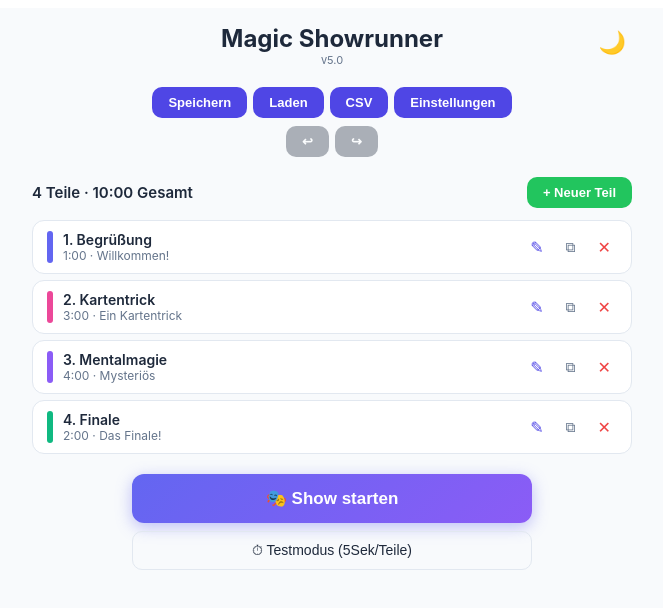
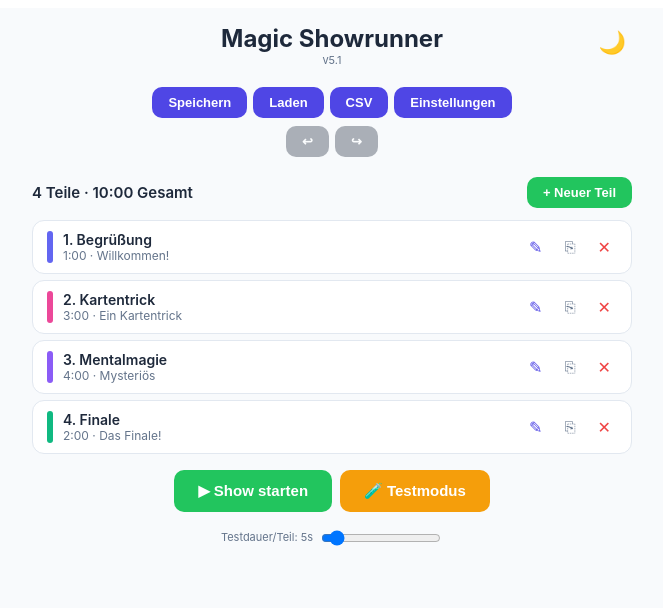
Before and after one commit to TheLomma/magicshowrunnernew, a React (Create React App) app: page / in a window 1280 px wide. Shown: the top 608 px of the page, without its empty margins (308-971 px from the left). Built offline with nearby package versions, Linux system fonts and the light colour scheme.

Commit message:
Update App.js
Version 5.1

```diff
--- a/src/App.js
+++ b/src/App.js
@@ -14,8 +14,8 @@ var SOUNDS = {
 };
 
 var T = {
-  de: { title: "Magic Showrunner", ver: "v5.0", save: "Speichern", load: "Laden", newPart: "Neuer Teil", start: "Show starten", test: "Testmodus", parts: "Teile", total: "Gesamt", settings: "Einstellungen", planTheme: "Planungs-Theme", perfTheme: "Perform-Theme", beeps: "Signaltöne", vibration: "Vibration", volume: "Lautstärke", testTone: "Testton", testDur: "Testdauer/Teil", titleL: "Titel", durL: "Dauer (Sek)", introL: "Intro-Ansage", preAnnL: "Vorankündigung (Sek)", preAnnTxt: "Vorankündigungs-Text", notesL: "Notizen", colorL: "Farbe", saveBtn: "Speichern", cancel: "Abbrechen", showName: "Show-Name", overwrite: "Überschreiben", noSaved: "Keine Shows.", pause: "Pause", resume: "Weiter", prev: "Zurück", next: "Weiter", partOf: "Teil", of: "/", dup: "Duplizieren", del: "Löschen", edit: "Bearbeiten", sek: "Sek", csv: "CSV", fontSize: "Größe", fontFamily: "Schriftart", ttsVoice: "Stimme", ttsRate: "Tempo", ttsPitch: "Tonhöhe", ttsPreview: "Vorschau", animations: "Animationen", notes: "Notizen", stop: "Stop", setlist: "Setlist", elapsed: "Vergangen", remaining: "Verbleibend", soundLabel: "Signalton" },
-  en: { title: "Magic Showrunner", ver: "v5.0", save: "Save", load: "Load", newPart: "New Part", start: "Start Show", test: "Test Mode", parts: "Parts", total: "Total", settings: "Settings", planTheme: "Plan Theme", perfTheme: "Perform Theme", beeps: "Beeps", vibration: "Vibration", volume: "Volume", testTone: "Test Tone", testDur: "Test dur/part", titleL: "Title", durL: "Duration (sec)", introL: "Intro (TTS)", preAnnL: "Pre-announce (sec)", preAnnTxt: "Pre-announce text", notesL: "Notes", colorL: "Color", saveBtn: "Save", cancel: "Cancel", showName: "Show Name", overwrite: "Overwrite", noSaved: "No saved shows.", pause: "Pause", resume: "Resume", prev: "Back", next: "Next", partOf: "Part", of: "/", dup: "Duplicate", del: "Delete", edit: "Edit", sek: "sec", csv: "CSV", fontSize: "Size", fontFamily: "Font family", ttsVoice: "Voice", ttsRate: "Speed", ttsPitch: "Pitch", ttsPreview: "Preview", animations: "Animations", notes: "Notes", stop: "Stop", setlist: "Setlist", elapsed: "Elapsed", remaining: "Remaining", soundLabel: "Alert Sound" }
+  de: { title: "Magic Showrunner", ver: "v5.1", save: "Speichern", load: "Laden", newPart: "Neuer Teil", start: "Show starten", test: "Testmodus", parts: "Teile", total: "Gesamt", settings: "Einstellungen", planTheme: "Planungs-Theme", perfTheme: "Perform-Theme", beeps: "Signaltöne", vibration: "Vibration", volume: "Lautstärke", testTone: "Testton", testDur: "Testdauer/Teil", titleL: "Titel", durL: "Dauer (Sek)", introL: "Intro-Ansage", preAnnL: "Vorankündigung (Sek)", preAnnTxt: "Vorankündigungs-Text", notesL: "Notizen", colorL: "Farbe", saveBtn: "Speichern", cancel: "Abbrechen", showName: "Show-Name", overwrite: "Überschreiben", noSaved: "Keine Shows.", pause: "Pause", resume: "Weiter", prev: "Zurück", next: "Weiter", partOf: "Teil", of: "/", dup: "Duplizieren", del: "Löschen", edit: "Bearbeiten", sek: "Sek", csv: "CSV", fontSize: "Größe", fontFamily: "Schriftart", ttsVoice: "Stimme", ttsRate: "Tempo", ttsPitch: "Tonhöhe", ttsPreview: "Vorschau", animations: "Animationen", notes: "Notizen", stop: "Stop", setlist: "Setlist", elapsed: "Vergangen", remaining: "Verbleibend", soundLabel: "Signalton" },
+  en: { title: "Magic Showrunner", ver: "v5.1", save: "Save", load: "Load", newPart: "New Part", start: "Start Show", test: "Test Mode", parts: "Parts", total: "Total", settings: "Settings", planTheme: "Plan Theme", perfTheme: "Perform Theme", beeps: "Beeps", vibration: "Vibration", volume: "Volume", testTone: "Test Tone", testDur: "Test dur/part", titleL: "Title", durL: "Duration (sec)", introL: "Intro (TTS)", preAnnL: "Pre-announce (sec)", preAnnTxt: "Pre-announce text", notesL: "Notes", colorL: "Color", saveBtn: "Save", cancel: "Cancel", showName: "Show Name", overwrite: "Overwrite", noSaved: "No saved shows.", pause: "Pause", resume: "Resume", prev: "Back", next: "Next", partOf: "Part", of: "/", dup: "Duplicate", del: "Delete", edit: "Edit", sek: "sec", csv: "CSV", fontSize: "Size", fontFamily: "Font family", ttsVoice: "Voice", ttsRate: "Speed", ttsPitch: "Pitch", ttsPreview: "Preview", animations: "Animations", notes: "Notes", stop: "Stop", setlist: "Setlist", elapsed: "Elapsed", remaining: "Remaining", soundLabel: "Alert Sound" }
 };
 
 var TH = {
@@ -475,7 +475,7 @@ function PerformMode(props) {
       </div>
 
       <div style={{ width: "80%", maxWidth: 400, position: "relative", cursor: "pointer", padding: "8px 0", marginTop: 4, marginBottom: 24, userSelect: "none" }} onMouseDown={handleBarMouseDown} onTouchStart={handleBarTouchStart}>
-        <style>{"\n@keyframes pulse { 0%,100%{opacity:1} 50%{opacity:0.4} }\n"}</style>
+        <style>{"@keyframes pulse { 0%,100%{opacity:1} 50%{opacity:0.4} }"}</style>
         <div style={{ width: "100%", height: 10, borderRadius: 5, background: pt.barBg, overflow: "hidden", boxShadow: remaining <= 10 && remaining > 0 ? "0 0 12px #ef444488" : "none" }}>
           <div style={{ height: "100%", borderRadius: 4, background: remaining <= 10 && remaining > 0 ? "#ef4444" : remaining <= 30 && remaining > 0 ? "#f59e0b" : (part && part.color ? part.color : pt.bar), width: pct + "%", transition: cfg.animations ? "width 1s linear" : "none", animation: remaining <= 10 && remaining > 0 ? "pulse 0.8s ease-in-out infinite" : "none" }} />
         </div>
@@ -666,14 +666,14 @@ export default function App() {
             </div>
           )}
           <div style={{ display: "flex", gap: 6 }}>
-            <button onClick={doUndo} disabled={!canUndo} style={Object.assign({}, bs, { background: canUndo ? "#6b7280" : "#374151", opacity: canUndo ? 1 : 0.4 })}>↩</button>
-            <button onClick={doRedo} disabled={!canRedo} style={Object.assign({}, bs, { background: canRedo ? "#6b7280" : "#374151", opacity: canRedo ? 1 : 0.4 })}>↪</button>
+            <button onClick={doUndo} disabled={!canUndo} style={Object.assign({}, bs, { background: canUndo ? "#6b7280" : "#374151", opacity: canUndo ? 1 : 0.4 })}>{"↩"}</button>
+            <button onClick={doRedo} disabled={!canRedo} style={Object.assign({}, bs, { background: canRedo ? "#6b7280" : "#374151", opacity: canRedo ? 1 : 0.4 })}>{"↪"}</button>
           </div>
         </div>
 
         <div style={{ display: "flex", justifyContent: "space-between", alignItems: "center", marginBottom: 12 }}>
-          <span style={{ fontWeight: 600, fontSize: 15 }}>{parts.length} {t.parts} · {fmt(totalSec)} {t.total}</span>
-          <button onClick={function() { setEditPart(null); setEditOpen(true); }} style={Object.assign({}, bs, { background: "#22c55e" })}>+ {t.newPart}</button>
+          <span style={{ fontWeight: 600, fontSize: 15 }}>{parts.length} {t.parts} {"\u00B7"} {fmt(totalSec)} {t.total}</span>
+          <button onClick={function() { setEditPart(null); setEditOpen(true); }} style={Object.assign({}, bs, { background: "#22c55e" })}>{"+ " + t.newPart}</button>
         </div>
 
         {parts.map(function(p, i) {
@@ -683,18 +683,23 @@ export default function App() {
               <div style={{ width: 6, height: 32, borderRadius: 3, background: p.color || th.acc, flexShrink: 0 }} />
               <div style={{ flex: 1, minWidth: 0 }}>
                 <div style={{ fontWeight: 600, fontSize: 14, whiteSpace: "nowrap", overflow: "hidden", textOverflow: "ellipsis" }}>{(i + 1) + ". " + p.title}</div>
-                <div style={{ fontSize: 12, color: th.sub }}>{fmt(p.duration)} · {p.intro || "–"}</div>
+                <div style={{ fontSize: 12, color: th.sub }}>{fmt(p.duration)} {"\u00B7"} {p.intro || "\u2013"}</div>
               </div>
-              <button onClick={function() { setEditPart(p); setEditOpen(true); }} style={{ background: "none", border: "none", color: th.acc, cursor: "pointer", fontSize: 16 }}>✎</button>
-              <button onClick={function() { dupPart(p); }} style={{ background: "none", border: "none", color: th.sub, cursor: "pointer", fontSize: 14 }}>⧉</button>
-              <button onClick={function() { delPart(p.id); }} style={{ background: "none", border: "none", color: "#ef4444", cursor: "pointer", fontSize: 16 }}>✕</button>
+              <button onClick={function() { setEditPart(p); setEditOpen(true); }} style={{ background: "none", border: "none", color: th.acc, cursor: "pointer", fontSize: 16 }}>{"\u270E"}</button>
+              <button onClick={function() { dupPart(p); }} style={{ background: "none", border: "none", color: th.sub, cursor: "pointer", fontSize: 14 }}>{"\u2398"}</button>
+              <button onClick={function() { delPart(p.id); }} style={{ background: "none", border: "none", color: "#ef4444", cursor: "pointer", fontSize: 16 }}>{"\u2715"}</button>
             </div>
           );
         })}
 
-        <div style={{ marginTop: 20, display: "flex", flexDirection: "column", gap: 8, alignItems: "center" }}>
-          <button onClick={function() { setCfg(function(c) { return Object.assign({}, c, { testMode: false }); }); setPerforming(true); }} style={{ width: "100%", maxWidth: 400, padding: 14, borderRadius: 12, border: "none", background: "linear-gradient(135deg, #6366f1, #8b5cf6)", color: "#fff", fontWeight: 800, fontSize: 17, cursor: "pointer", boxShadow: "0 4px 16px rgba(99,102,241,0.4)" }}>{"\uD83C\uDFAD " + t.start}</button>
-          <button onClick={function() { setCfg(function(c) { return Object.assign({}, c, { testMode: true }); }); setPerforming(true); }} style={{ width: "100%", maxWidth: 400, padding: 10, borderRadius: 10, border: "1px solid " + th.brd, background: "transparent", color: th.text, fontSize: 14, cursor: "pointer" }}>{"\u23F1 " + t.test + " (" + cfg.testDur + t.sek + "/" + t.parts + ")"}</button>
+        <div style={{ display: "flex", gap: 8, marginTop: 16, justifyContent: "center", flexWrap: "wrap" }}>
+          <button onClick={function() { setCfg(function(c) { return Object.assign({}, c, { testMode: false }); }); setPerforming(true); }} style={Object.assign({}, bs, { background: "#22c55e", padding: "12px 24px", fontSize: 15 })}>{"\u25B6 " + t.start}</button>
+          <button onClick={function() { setCfg(function(c) { return Object.assign({}, c, { testMode: true }); }); setPerforming(true); }} style={Object.assign({}, bs, { background: "#f59e0b", padding: "12px 24px", fontSize: 15 })}>{"\uD83E\uDDEA " + t.test}</button>
+        </div>
+
+        <div style={{ textAlign: "center", marginTop: 16, fontSize: 11, color: th.sub }}>
+          {t.testDur}: {cfg.testDur}s
+          <input type="range" min={3} max={30} value={cfg.testDur} onChange={function(e) { setCfg(function(c) { return Object.assign({}, c, { testDur: +e.target.value }); }); }} style={{ width: 120, marginLeft: 8, verticalAlign: "middle" }} />
         </div>
       </div>
 
```
